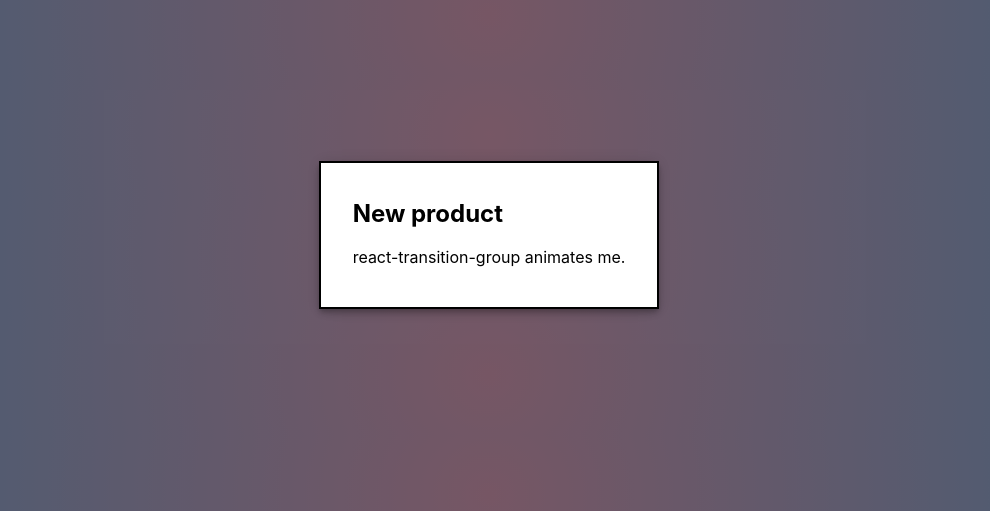
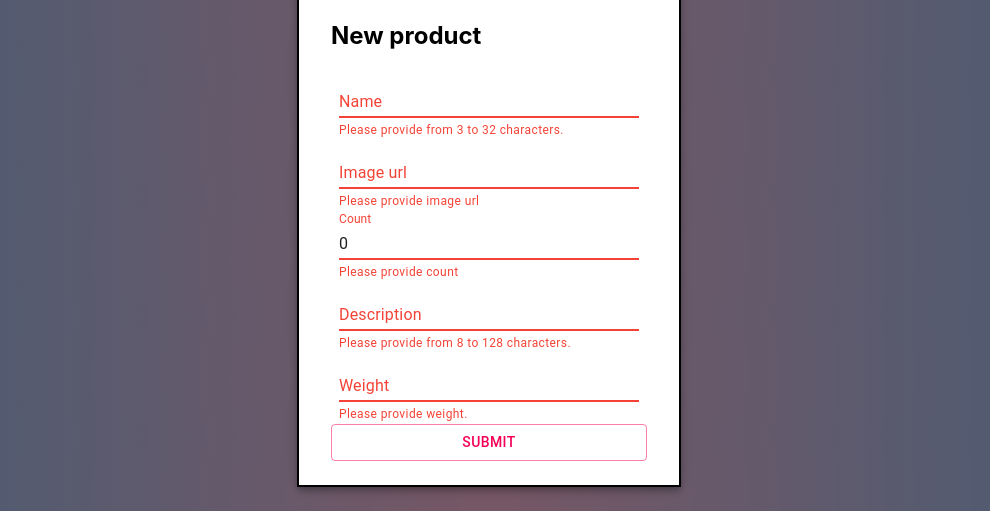
Before and after one commit to Skrekliam/inforce-demo, a React (Create React App) app: page / in a window 1280 px wide. Both pictures are taken after a click on the button "NEW PRODUCT". Shown: the part 165-676 px from the top of the page, without its empty margins (151-1141 px from the left). Built offline with nearby package versions, Linux system fonts and the light colour scheme; no server answers; the database is empty.

Commit message:
Add functional for new product

```diff
--- a/src/components/Item.js
+++ b/src/components/Item.js
@@ -45,15 +45,17 @@ export default function Item({product,openDeleteModal}) {
           </Typography>
         </CardContent>
       </CardActionArea>
+      </Link>
       <CardActions>
+      <Link className="link" to={product.id}>
         <Button size="small" color="primary">
           More
         </Button>
+        </Link>
         <Button size="small" color="secondary" onClick={() => openDeleteModal(product.id)}>
           Delete
         </Button>
       </CardActions>
-      </Link>
     </Card>
   );
 }
--- a/src/components/NewProduct.js
+++ b/src/components/NewProduct.js
@@ -1,29 +1,73 @@
-import React from 'react';
-import { makeStyles } from '@material-ui/core/styles';
-import Modal from '@material-ui/core/Modal';
-import Backdrop from '@material-ui/core/Backdrop';
-import Fade from '@material-ui/core/Fade';
+import React, { useState } from "react";
+import { makeStyles } from "@material-ui/core/styles";
+import Modal from "@material-ui/core/Modal";
+import Backdrop from "@material-ui/core/Backdrop";
+import Fade from "@material-ui/core/Fade";
+import { Button, TextField } from "@material-ui/core";
+import { db } from "./firebase";
 
 const useStyles = makeStyles((theme) => ({
+  root: {
+    display: "flex",
+    flexDirection: "column",
+    justifyContent: "center",
+  },
   modal: {
-    display: 'flex',
-    alignItems: 'center',
-    justifyContent: 'center',
+    display: "flex",
+    alignItems: "center",
+    justifyContent: "center",
   },
   paper: {
     backgroundColor: theme.palette.background.paper,
-    border: '2px solid #000',
+    border: "2px solid #000",
     boxShadow: theme.shadows[5],
     padding: theme.spacing(2, 4, 3),
+  },
+  textField: {
+    marginLeft: theme.spacing(1),
+    marginRight: theme.spacing(1),
+    width: "300px",
   },
 }));
 
 export default function NewProduct({ open, handleClose }) {
   const classes = useStyles();
+  const [name, setName] = useState("");
+  const [count, setCount] = useState(0);
+  const [description, setDescription] = useState("");
+  const [url, setUrl] = useState("");
+  const [weight, setWeight] = useState("");
+  const [errors, setErrors] = useState("");
+  const handleSubmit = () => {
+    let customId = name.split(" ").join("");
+    let ref = db.collection("products").doc(customId);
+    ref.get().then((doc) => {
+      if (!doc.exists) {
+        ref
+          .set({
+            name: name,
+            count: count,
+            description: description,
+            url: url,
+            weight: weight,
+          })
+          .then(() => {
+            setName("");
+            setCount("");
+            setDescription("");
+            setUrl("");
+            setWeight("");
+            setErrors("");
+            setErrors("Success");
+          });
+      } else {
+        setErrors("Please provide another name");
+      }
+    });
+  };
 
   return (
     <div>
-
       <Modal
         aria-labelledby="transition-modal-title"
         aria-describedby="transition-modal-description"
@@ -39,7 +83,63 @@ export default function NewProduct({ open, handleClose }) {
         <Fade in={open}>
           <div className={classes.paper}>
             <h2 id="transition-modal-title">New product</h2>
-            <p id="transition-modal-description">react-transition-group animates me.</p>
+            <form autoComplete="off">
+              <div className={classes.root}>
+                <TextField
+                  className={classes.textField}
+                  error={name.length < 3 || name.length > 32}
+                  id="standard-name"
+                  label="Name"
+                  value={name}
+                  onChange={(e) => setName(e.target.value)}
+                  helperText="Please provide from 3 to 32 characters."
+                />
+                <TextField
+                  className={classes.textField}
+                  error={!url}
+                  id="standard-url"
+                  label="Image url"
+                  value={url}
+                  onChange={(e) => setUrl(e.target.value)}
+                  helperText="Please provide image url"
+                />
+                <TextField
+                  className={classes.textField}
+                  error={!count}
+                  id="standard-count"
+                  label="Count"
+                  value={count}
+                  onChange={(e) => setCount(e.target.value)}
+                  helperText="Please provide count"
+                />
+                <TextField
+                  className={classes.textField}
+                  error={description.length < 8 || description.length > 128}
+                  id="standard-description"
+                  label="Description"
+                  value={description}
+                  onChange={(e) => setDescription(e.target.value)}
+                  helperText="Please provide from 8 to 128 characters."
+                />
+                <TextField
+                  className={classes.textField}
+                  error={!weight.length}
+                  id="standard-weight"
+                  label="Weight"
+                  value={weight}
+                  onChange={(e) => setWeight(e.target.value)}
+                  helperText="Please provide weight."
+                />
+                <span>{errors ? errors : ""}</span>
+                <Button
+                  variant="outlined"
+                  color="secondary"
+                  onClick={handleSubmit}
+                >
+                  Submit
+                </Button>
+              </div>
+            </form>
           </div>
         </Fade>
       </Modal>
```
